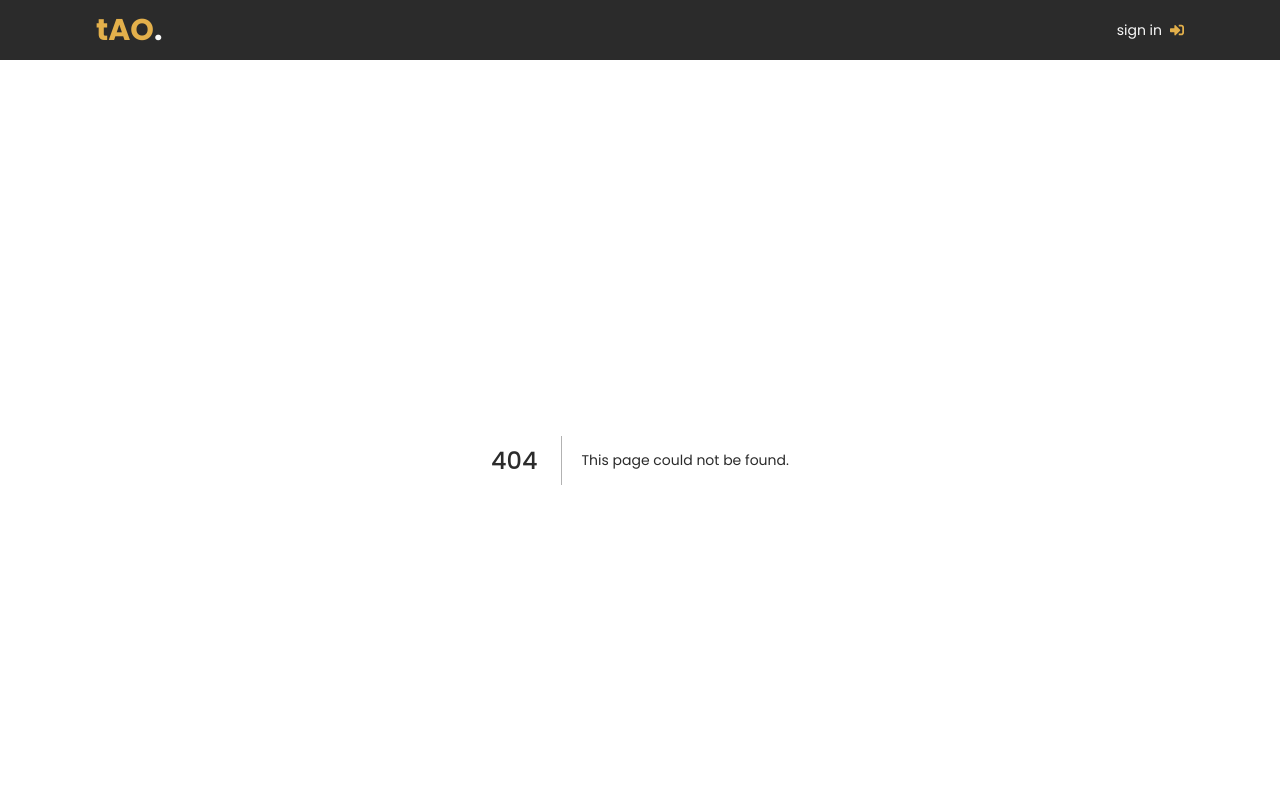
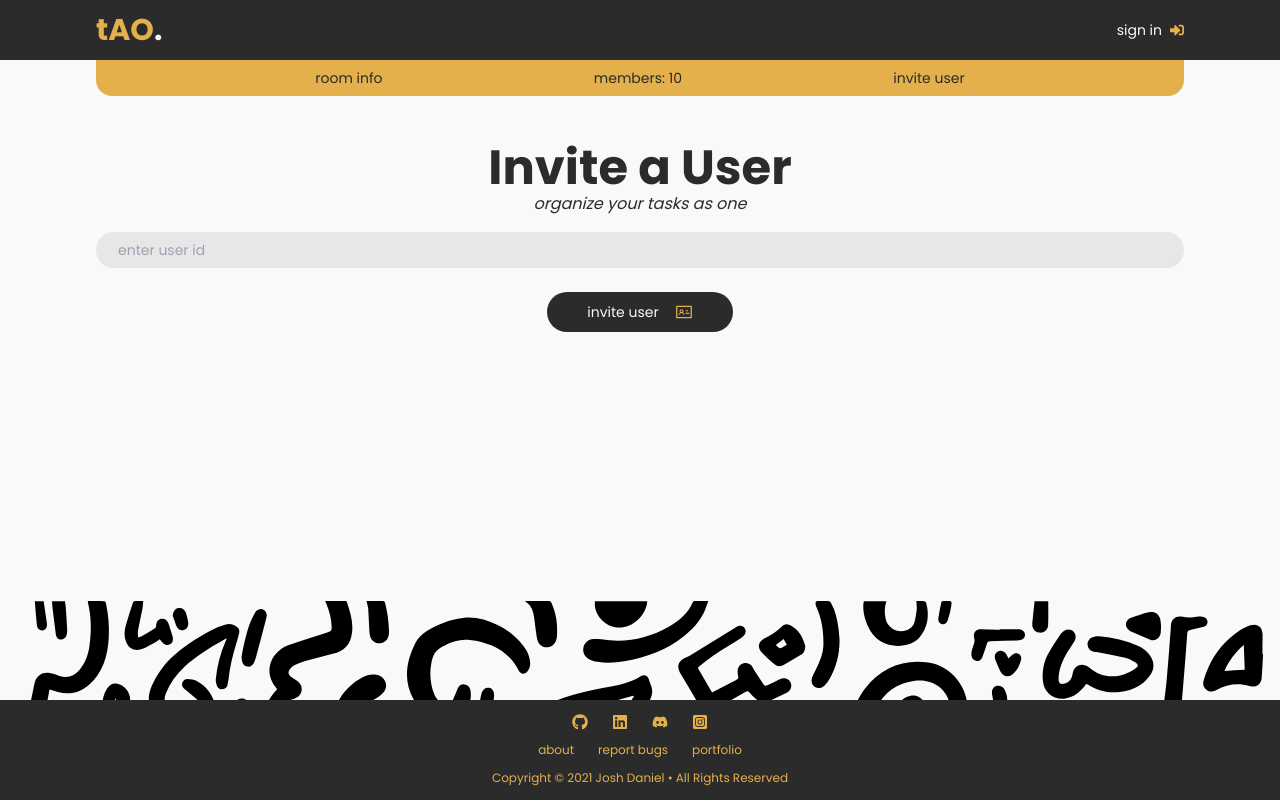
Before and after one commit to joshxfi/track-as-one, a Next.js app: page /invite in a window 1280 px wide. Before the commit this address had no page. Shown: the top 800 px of the page. Built offline with nearby package versions, Linux system fonts and the light colour scheme.

Commit message:
Add invite user component & route

```diff
--- a/components/RoomNav.tsx
+++ b/components/RoomNav.tsx
@@ -10,7 +10,7 @@ export const RoomNav: React.FC = () => {
 
       <p>members: 10</p>
 
-      <Link href='invite'>
+      <Link href='/invite'>
         <a>invite user</a>
       </Link>
     </nav>
--- /dev/null
+++ b/pages/invite.tsx
@@ -0,0 +1,28 @@
+import React from 'react';
+import { Header } from '../components/Header';
+import { AiOutlineIdcard } from 'react-icons/ai';
+import { RoomNav } from '../components/RoomNav';
+
+const Invite = () => {
+  return (
+    <section className='wrap'>
+      <RoomNav />
+      <Header title='Invite a User' />
+      <form className='w-full flex justify-center flex-col'>
+        <input
+          className='h-[36px] bg-inputbg rounded-[36px] px-[20px] text-sm outline-none border-2 focus:border-primary'
+          type='text'
+          placeholder='enter user id'
+        />
+        <div className='inline-block mx-auto mt-6'>
+          <button className='btn'>
+            <p className='mr-4'>invite user</p>
+            <AiOutlineIdcard className='icon' />
+          </button>
+        </div>
+      </form>
+    </section>
+  );
+};
+
+export default Invite;
```
